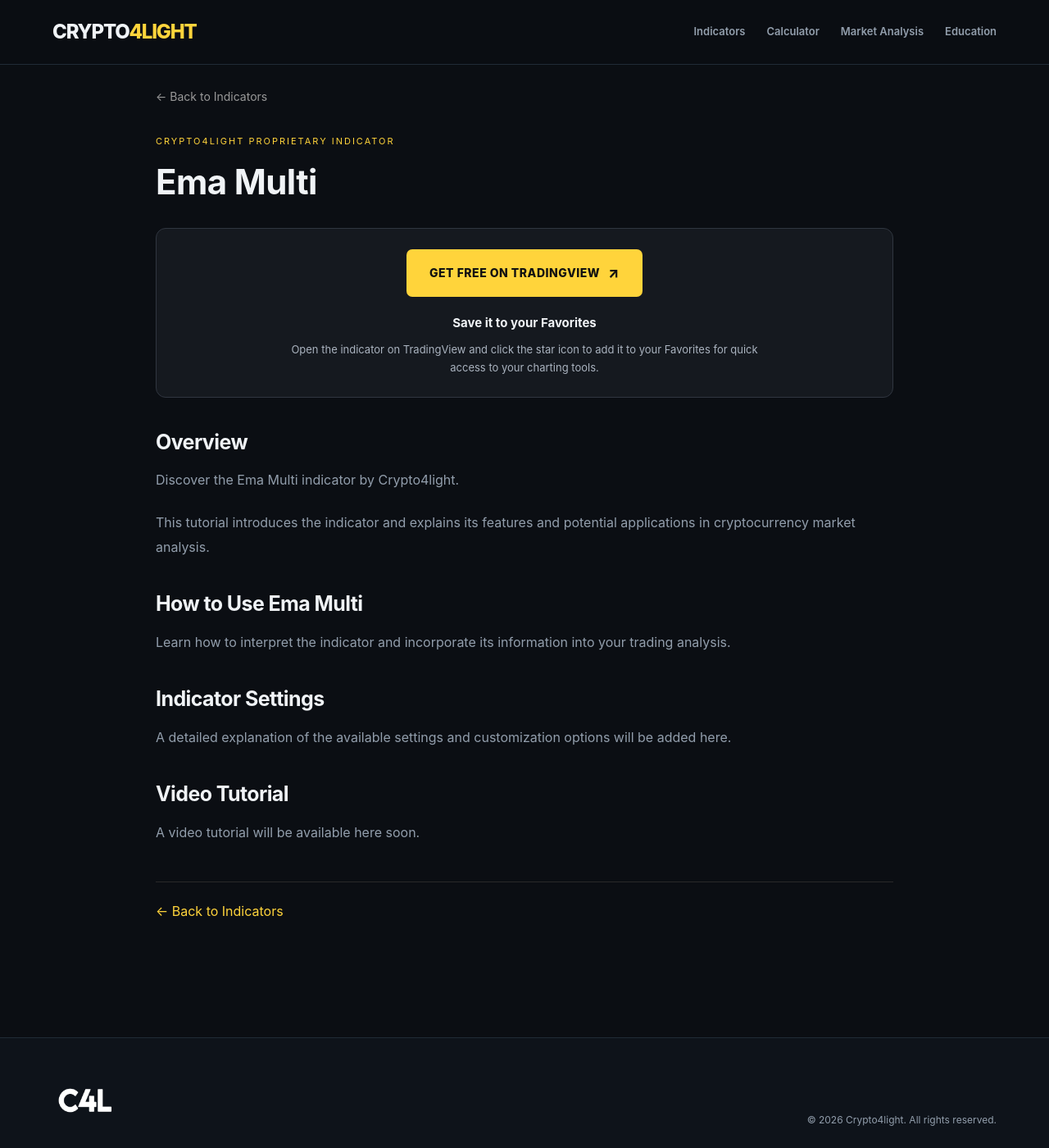
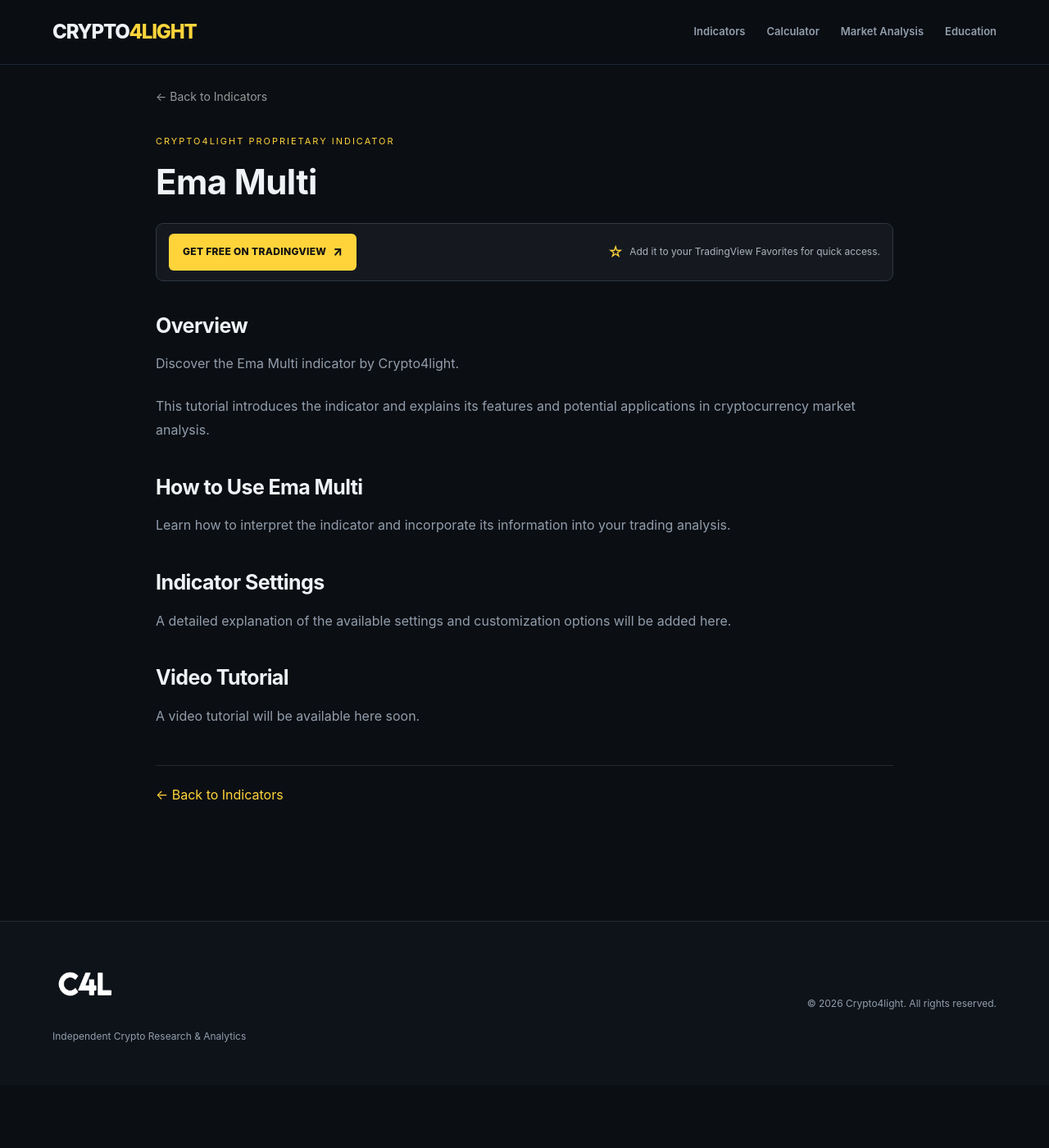
Before and after one commit to crypto4light/crypto4light, a Jekyll site: the page built from _indicators/ema-multi.md, in a window 1280 px wide and 1400 px high. Shown: the whole window at 82% size. Built offline with Jekyll 4.4.1, drawn with Linux system fonts in a browser that asks for light colours.

Commit message:
Update indicator.html

```diff
--- a/_layouts/indicator.html
+++ b/_layouts/indicator.html
@@ -22,16 +22,12 @@ layout: default
           class="indicator-access-button"
           target="_blank"
           rel="noopener noreferrer">
-          GET FREE ON TRADINGVIEW
-          <span>↗</span>
+          GET FREE ON TRADINGVIEW <span>↗</span>
         </a>
 
         <div class="indicator-favorites">
-          <strong>Save it to your Favorites</strong>
-          <p>
-            Open the indicator on TradingView and click the star icon
-            to add it to your Favorites for quick access to your charting tools.
-          </p>
+          <span class="favorites-star">☆</span>
+          <span>Add it to your TradingView Favorites for quick access.</span>
         </div>
 
       </div>
@@ -117,7 +113,7 @@ layout: default
 }
 
 .indicator-article-header {
-  margin-bottom: 30px;
+  margin-bottom: 24px;
 }
 
 .indicator-eyebrow {
@@ -136,57 +132,57 @@ layout: default
 /* FREE INDICATOR ACCESS */
 
 .indicator-access {
-  margin: 0 0 35px;
-  padding: 25px;
+  display: flex;
+  align-items: center;
+  justify-content: space-between;
+  flex-wrap: wrap;
+  gap: 12px 20px;
+  margin: 0 0 28px;
+  padding: 12px 15px;
   background: #15191F;
   border: 1px solid #303640;
-  border-radius: 12px;
-  text-align: center;
+  border-radius: 9px;
 }
 
 .indicator-access-button {
   display: inline-flex;
   align-items: center;
   justify-content: center;
-  gap: 10px;
-  padding: 15px 28px;
+  gap: 8px;
+  flex-shrink: 0;
+  padding: 10px 17px;
   background: #FFD43B;
   color: #111 !important;
-  font-size: 14px;
+  font-size: 12px;
   font-weight: 800;
-  letter-spacing: 0.5px;
+  letter-spacing: 0.3px;
   text-decoration: none !important;
-  border-radius: 7px;
-  transition: background 0.2s ease, transform 0.2s ease;
+  border-radius: 6px;
+  transition: background 0.2s ease;
 }
 
 .indicator-access-button:hover {
   background: #FFE477;
   color: #111 !important;
-  transform: translateY(-2px);
 }
 
 .indicator-access-button span {
-  font-size: 17px;
+  font-size: 15px;
 }
 
 .indicator-favorites {
-  max-width: 600px;
-  margin: 20px auto 0;
+  display: flex;
+  align-items: center;
+  gap: 7px;
+  color: #AAB3BF;
+  font-size: 12px;
+  line-height: 1.5;
 }
 
-.indicator-favorites strong {
-  display: block;
-  color: #F0F3F6;
-  font-size: 15px;
-  margin-bottom: 8px;
-}
-
-.indicator-favorites p {
-  color: #AAB3BF;
-  font-size: 13px;
-  line-height: 1.7;
-  margin: 0;
+.favorites-star {
+  color: #FFD43B;
+  font-size: 19px;
+  line-height: 1;
 }
 
 /* IMAGE AND VIDEO */
@@ -307,13 +303,15 @@ layout: default
   }
 
   .indicator-access {
-    padding: 20px 15px;
+    align-items: flex-start;
+    flex-direction: column;
+    gap: 10px;
+    padding: 12px;
   }
 
   .indicator-access-button {
-    width: 100%;
-    box-sizing: border-box;
-    padding: 15px 12px;
+    width: auto;
+    padding: 10px 15px;
   }
 }
 </style>
```
